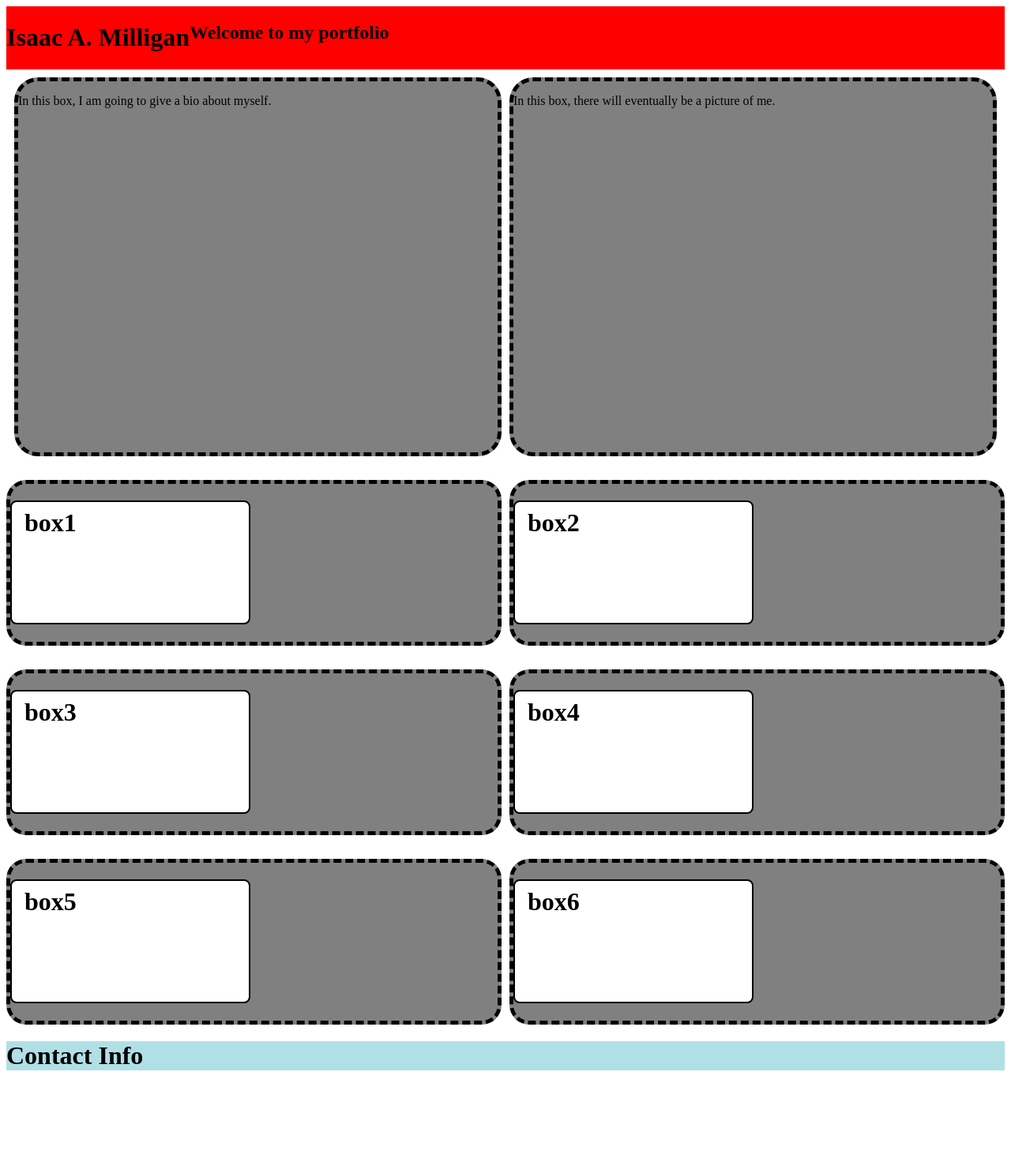
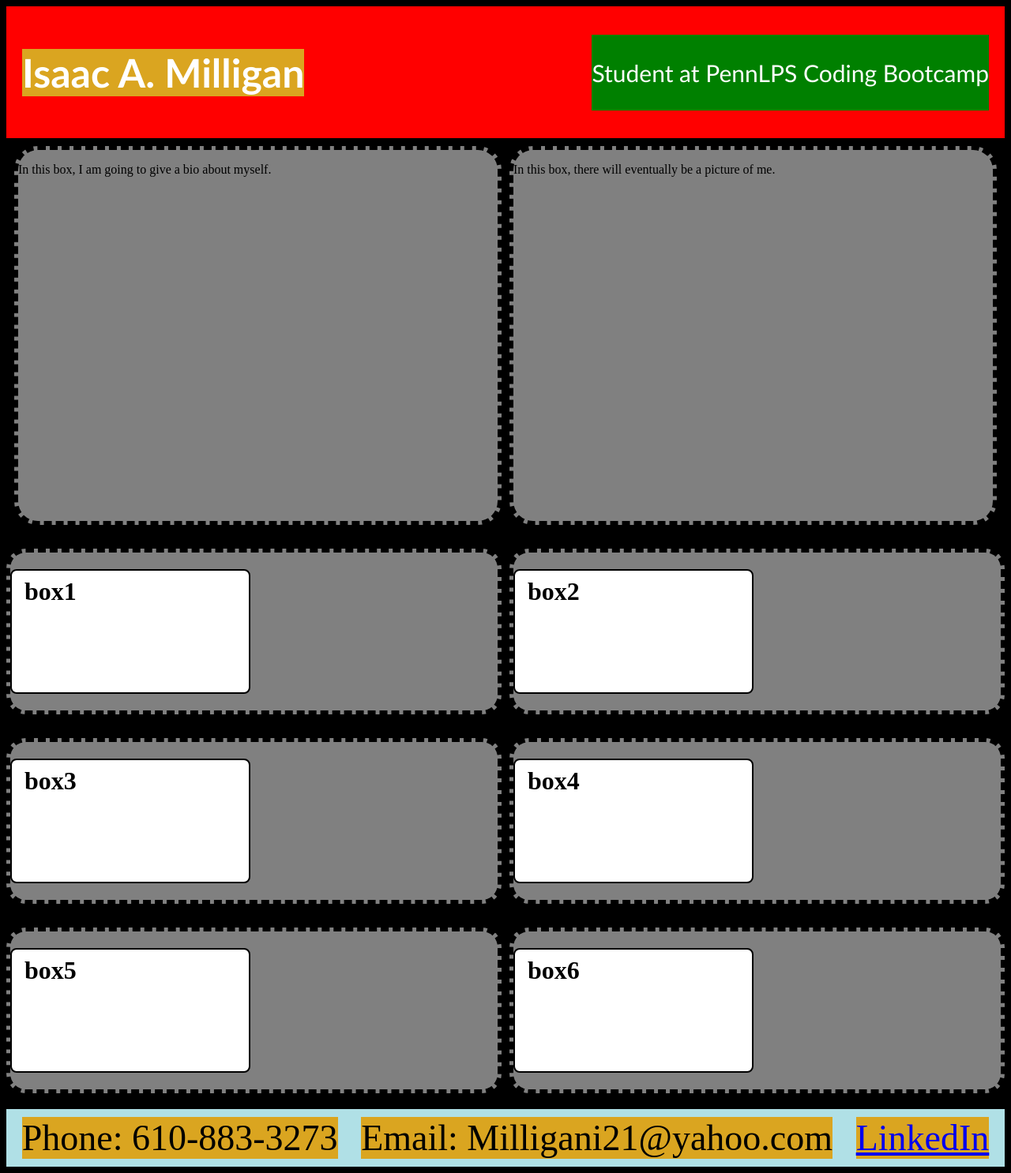
Before and after one commit to Milligani21/SecondChallenge, a plain HTML site: page index.html in a window 1280 px wide. Shown: the whole page at 79% size. Before the commit the page ends 1378 px from the top, so only its background shows below. Drawn offline with Linux system fonts and the light colour scheme.

Commit message:
did all this darn work in the wrong branch darnit

```diff
--- a/index.html
+++ b/index.html
@@ -8,10 +8,12 @@
     <link rel="stylesheet" type="text/css" href="style.css" />
 </head>
 
+<body>
 <div class="header">
     <h1 id="name">Isaac A. Milligan</h1>
-    <h2 id="welcome">Welcome to my portfolio</h2>
-
+    <div>
+        <p>Student at PennLPS Coding Bootcamp</p>
+    </div>
 </div>
 
 <div class="about-me">
@@ -37,6 +39,15 @@
 
 
 <div class="contact">
-    <h1>Contact Info</h1>
+    <div>
+        <p class="phone">Phone: 610-883-3273</p>
+    </div>
+    <div>
+        <p class="email">Email: Milligani21@yahoo.com</p>
+    </div>
+    <div>
+        <p class="linkedin"><a href="LinkedIn">LinkedIn</a></p>
+    </div>
 </div>
+</body>
 </html>
--- a/style.css
+++ b/style.css
@@ -1,22 +1,36 @@
+/*BODY BODY, WANNA FEEL WANNA FEEEEEEL */
+body {
+    background-color: black;
+    display: flex;
+    flex-direction: column;
+}
+
 /*This code applies to the top-most part of the scree */
 .header {
-    background-color: red;
-    display: flex;
-    flex-direction: row;
-    flex-wrap: wrap;
+   padding: 20px;
+   display: flex;
+   font-family: 'Trebuchet MS', 'Lucida Sans Unicode', 'Lucida Grande', 'Lucida Sans', Arial, sans-serif;
+   background-color: red;
+   color: white;
+   align-items: center;
+   justify-content: space-between;
 }
 
-#name {
-    text-align: left;
+.header h1 {
+    display: flex;
+    font-size: 50px;
+    background-color: goldenrod;
 }
 
-#welcome {
-    text-align: right;
+.header div {
+    display: flex;
+    font-family: 'Trebuchet MS', 'Lucida Sans Unicode', 'Lucida Grande', 'Lucida Sans', Arial, sans-serif;
+    font-size: 30px;
+    background-color: green;
 }
 
 /*This code applies to the about me section in middle of the page */
 .about-me-grid {
-    background-color: white;
     display: grid;
     gap: 10px;
     grid-template-columns: repeat(2, 1fr);
@@ -82,6 +96,31 @@
 
 /*This code applies to the contact info at the bottom of the page */
 .contact {
+    display: flex;
     background-color: powderblue;
     margin-top: 20px;
+    align-items: center;
+    justify-content: space-evenly;
+    font-size: 46px;
 }
+
+.phone {
+    display: flex;
+    background-color: goldenrod;
+    justify-content: left;
+    margin: 10px;
+}
+
+.email {
+    display: flex;
+    background-color: goldenrod;
+    justify-content: center;
+    margin: 10px;
+}
+
+.linkedin {
+    display: flex;
+    background-color: goldenrod;
+    justify-content: right;
+    margin: 10px;
+}
```
